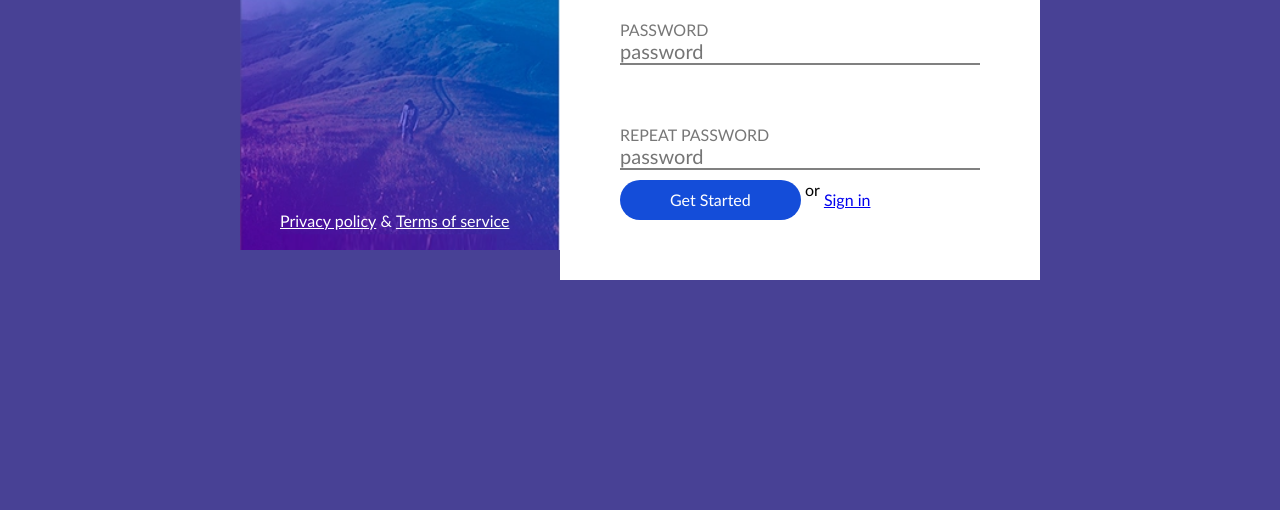
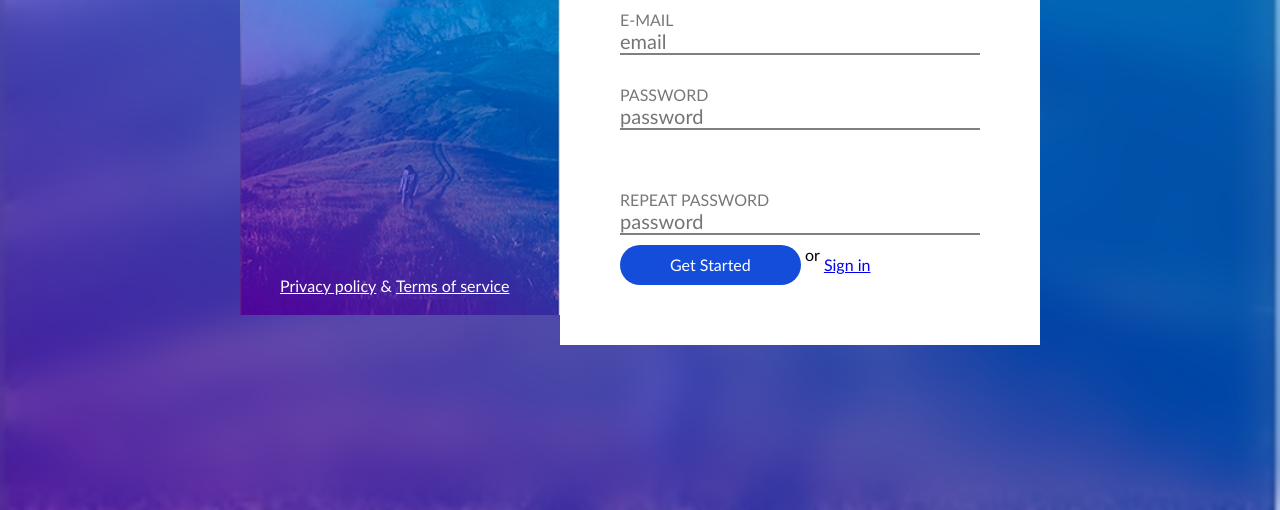
Before and after one commit to sabinalebediene/4-Sign-Up, a plain HTML site: page index.html in a window 1280 px wide. Shown: the part 290-800 px from the top of the page. Drawn offline with Linux system fonts and the light colour scheme.

Commit message:
Background

```diff
--- a/index.html
+++ b/index.html
@@ -9,6 +9,7 @@
 
 </head>
 <body>
+    <img class="background" src="./Mountain.png" alt="Background">
     <main class="container">
         <div class="left-column">
             <h1 class="title">Sign up</h1>
--- a/main.css
+++ b/main.css
@@ -11,14 +11,27 @@ word-break: break-all;
 
 body{
     background-color: #484195;
+    background-image: url(./Mountain.png);
+    background-repeat: no-repeat;
+    background-size: cover;
+    background-position: center;
+
 }
+    .background {
+        width: 100%;
+        height: 100vh;
+        filter: blur(20px);
+        object-fit: cover;
+        object-position: center;
+    }
 
     .container {
         display: inline-block;
         width: 800px;
-        margin-top: 100px;
-        margin-left: calc( (100% - 800px) / 2);
-        position: relative;
+        position: absolute;
+        top: 50%;
+        left: 50%;
+        transform: translate( -50%, -50%);
     }
 
         .left-column {
```
